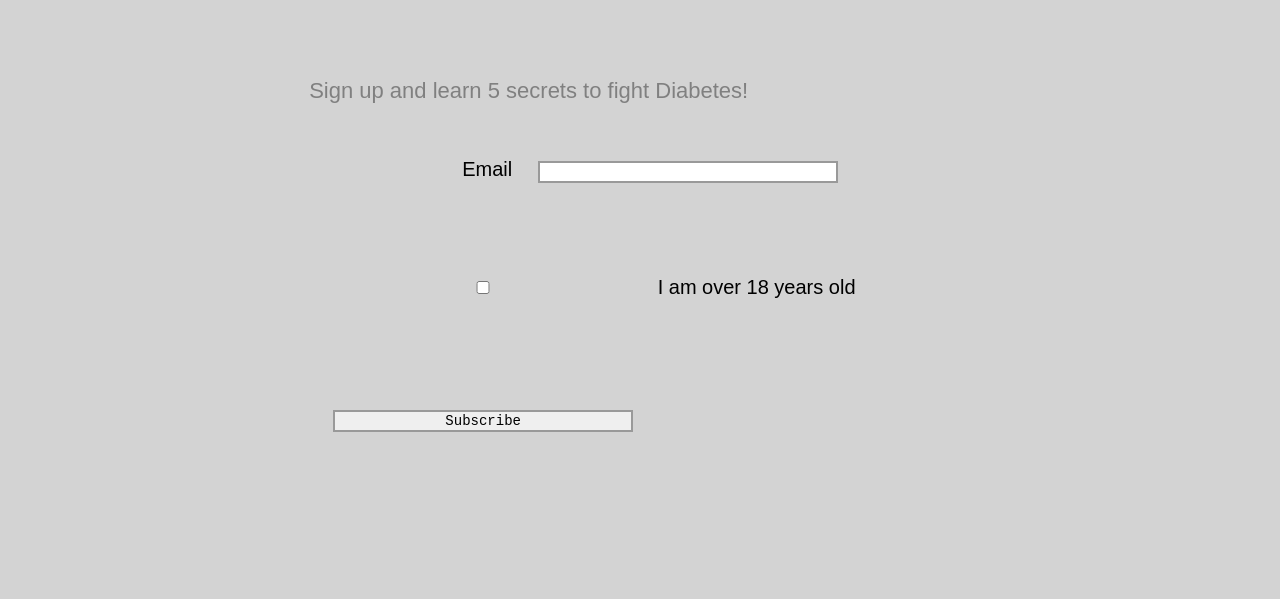
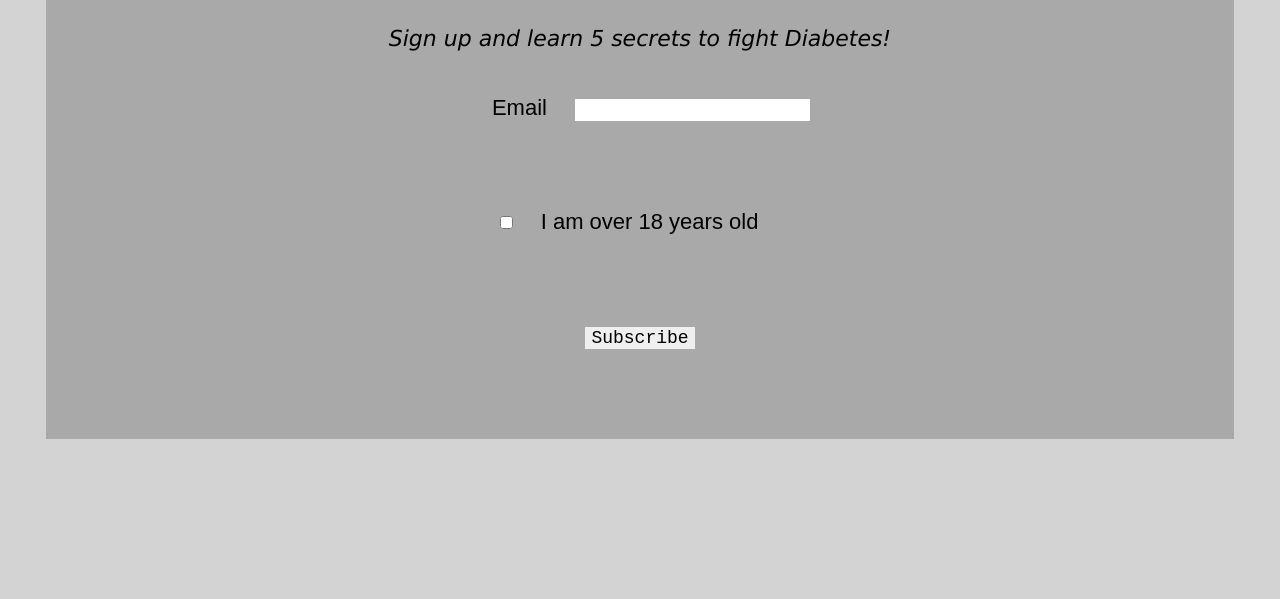
Before and after one commit to SeanReimerITMD362/ITMD-362-Lab-3, a plain HTML site: page index.html in a window 1280 px wide. Shown: the part 201-800 px from the top of the page. Drawn offline with nearby package versions, Linux system fonts and the light colour scheme.

Commit message:
Update screen.css
Adding padding and a margin to my main background.  changing font families for html and label.

```diff
--- a/css/screen.css
+++ b/css/screen.css
@@ -191,6 +191,12 @@ img, audio, video {
   http://www.modularscale.com/?22&px&1.667&web&text
 */
 
+main {
+  background-color: #a9a9a9;
+  padding: 1em;
+  margin: 20px;
+}
+
 html {
   font-size: 1.375em; /* 22px */
   line-height: 1.182em; /* 26px / ~ 120% */
@@ -198,28 +204,31 @@ html {
   text-rendering: optimizeLegibility;
   text-align: center;
   background-color: lightgrey;
+  font-family: Helvetica;
 }
 
 label {
   display: inline-block;
   padding: 1em;
-  font-family: Arial;
-  font-size: 20px;
+  font-family: Arial, Helvetica, sans-serif;
+  font-size: 22px;
   color: black;
 }
 
-/* ===== LAYOUT STYLES ====== */
 h1 {
-  padding: 2em;
+  padding: 1em;
   font: 36px monospace;
   text-align: center;
+  color: whitesmoke;
 }
 
 p {
   padding: 1em;
   font: 22px sans-serif;
-  text-align: left;
-  color: gray;
+  font-style: italic;
+  text-align: center;
+  color: black;
+  font-family: 'Lucida Sans', 'Lucida Sans Regular', 'Lucida Grande', 'Lucida Sans Unicode', Geneva, Verdana, sans-serif;
 }
 
 /* HTML user input form */
@@ -227,7 +236,7 @@ form {
   margin: 0 auto;
   width: fit-content;
   text-align: center;
-  padding: 2em;
+  padding: 1em;
   border: 5px #CCC;
   border-radius: 2em;
   margin-top: 2px;
@@ -235,43 +244,21 @@ form {
 }
 
 form li + li {
-  padding: 2em;
-  font: 18px lucida;
-  text-align: left;
-  color: green;
+  padding: 1em;
+  text-align:  center;
   margin-top: 1em;
   margin-bottom: 1em;
 }
 
-/* list tags within my HTML form */
-ol {
-  list-style: none;
-  padding: 10px;
-  margin: 0 auto;
+/* the text boxes that the users are inputting data in */
+input {
+  font: 18px monospace;
+  width: fit-content;
+  box-sizing: border-box;
+  border: 5px lightgray;
 }
 
-/* the text boxes that the users are inputting data in */
-input {
-  font: 14px monospace;
-  width: 300px;
-  box-sizing: border-box;
-  border: 2px solid #999;
-}
-
-input:focus {
-  border-color: #000;
-}
-
-/* the submit and display user buttons */
-.button {
-  width: 100%;
-  text-align: center;
-}
-
-button {
-  color: red;
-}
-
+/* ===== LAYOUT STYLES ====== */
 
 /* ===== MODULAR STYLES ===== */
 
```
